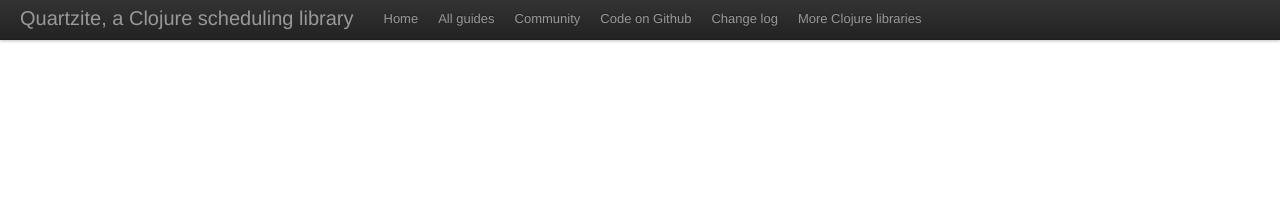
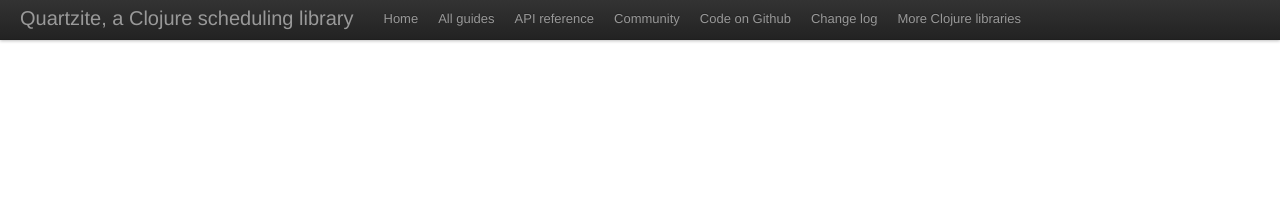
Before and after one commit to clojurewerkz/quartzite.docs, a Jekyll site: the page built from index.html, in a window 1280 px wide. Shown: the top 203 px of the page. Built offline with Jekyll 4.4.1, drawn with Linux system fonts in a browser that asks for light colours; some web fonts are replaced.

Commit message:
Link to API reference

```diff
--- a/_layouts/article.html
+++ b/_layouts/article.html
@@ -42,6 +42,9 @@
                 <a href='/'>Home</a>
               </li>
               <li><a href="/articles/guides.html">All guides</a></li>
+              <li>
+                <a href="http://reference.clojurequartz.info/">API reference</a>
+              </li>
               <li>
                 <a href='/articles/community.html'>Community</a>
               </li>
--- a/_layouts/default.html
+++ b/_layouts/default.html
@@ -43,6 +43,9 @@
               </li>
               <li><a href="/articles/guides.html">All guides</a></li>
               <li>
+                <a href="http://reference.clojurequartz.info/">API reference</a>
+              </li>
+              <li>
                 <a href='/articles/community.html'>Community</a>
               </li>
               <li>
```
